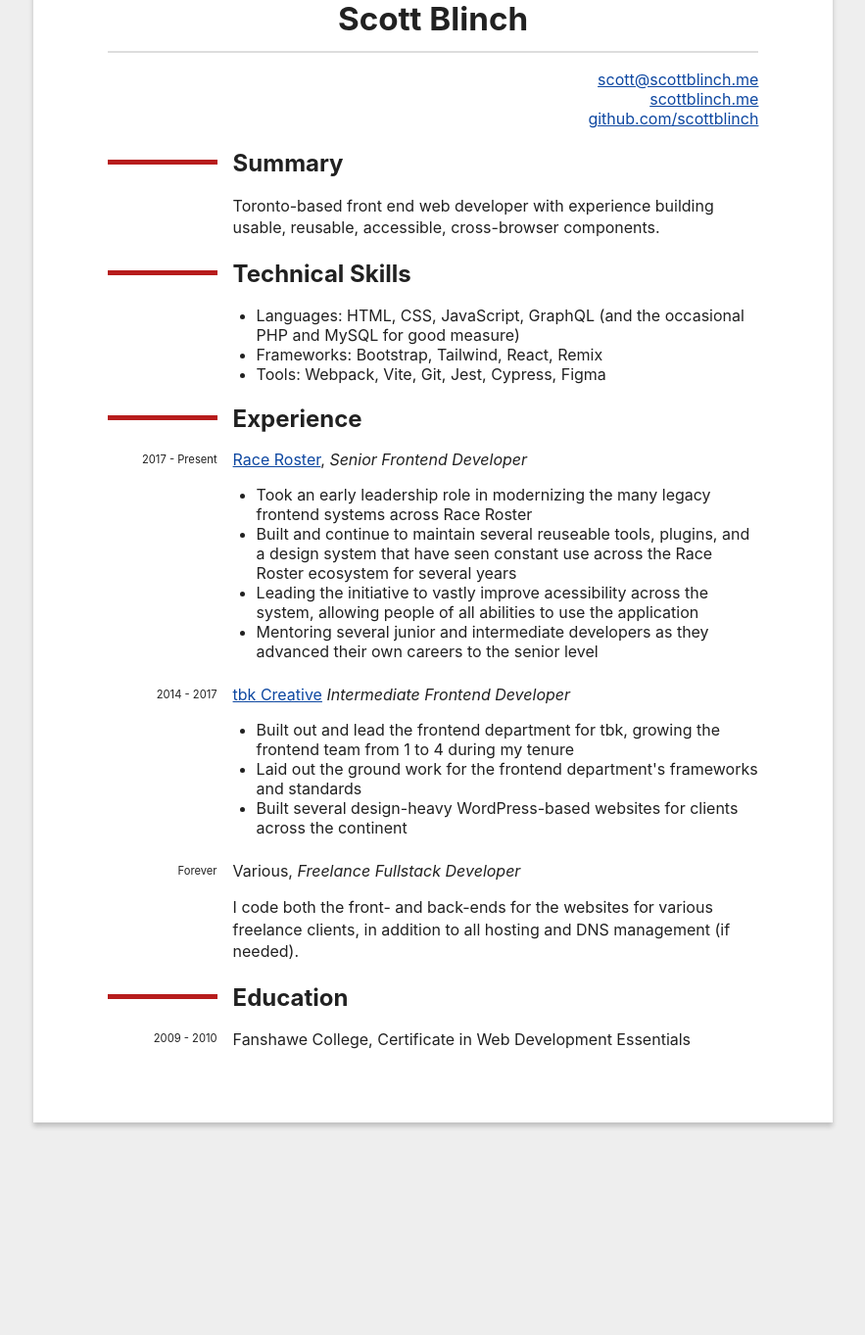
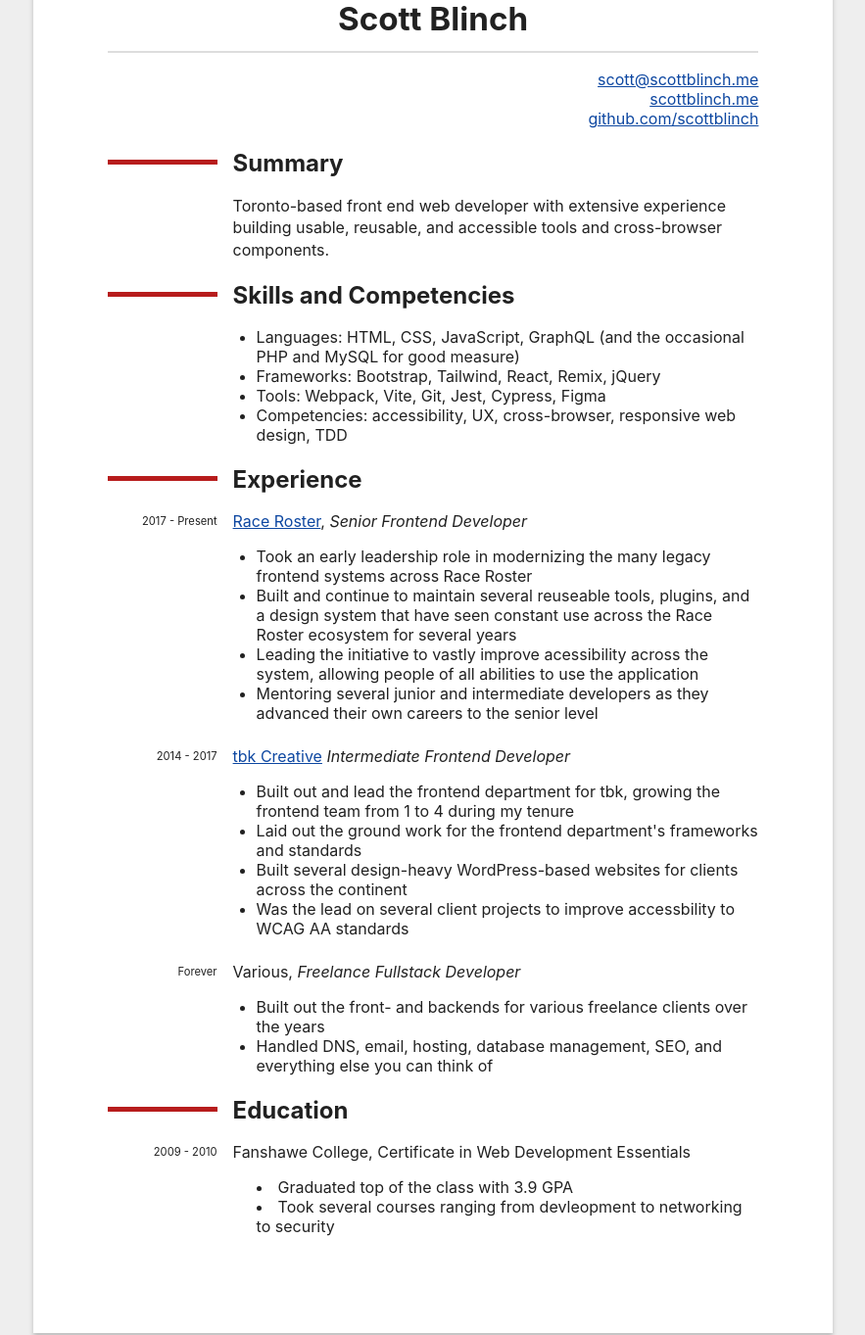
Before and after one commit to scottblinch/scottblinch.me, a website: page resume.html in a window 1280 px wide. Shown: the part 137-1500 px from the top of the page at 98% size, without its empty margins (198-1081 px from the left). Before the commit the page ends 1331 px from the top, so only its background shows below. Drawn offline with Linux system fonts and the light colour scheme.

Commit message:
More resume updates

```diff
--- a/resume.html
+++ b/resume.html
@@ -53,17 +53,18 @@
             <section class="resume-section summary">
                 <h2 class="resume-section-heading">Summary</h2>
                 <p>
-                    Toronto-based front end web developer with experience building usable, reusable, accessible, cross-browser components.
+                    Toronto-based front end web developer with extensive experience building usable, reusable, and accessible tools and cross-browser components.
                 </p>
             </section>
             <section class="resume-section skills">
-                <h2 class="resume-section-heading">Technical Skills</h2>
+                <h2 class="resume-section-heading">Skills and Competencies</h2>
                 <ul>
                     <li>
                         Languages: HTML, CSS, JavaScript, GraphQL (and the occasional PHP and MySQL for good measure)
                     </li>
-                    <li>Frameworks: Bootstrap, Tailwind, React, Remix</li>
+                    <li>Frameworks: Bootstrap, Tailwind, React, Remix, jQuery</li>
                     <li>Tools: Webpack, Vite, Git, Jest, Cypress, Figma</li>
+                    <li>Competencies: accessibility, UX, cross-browser, responsive web design, TDD</li>
                 </ul>
             </section>
             <section class="resume-section experience">
@@ -91,6 +92,7 @@
                         <li>Built out and lead the frontend department for tbk, growing the frontend team from 1 to 4 during my tenure</li>
                         <li>Laid out the ground work for the frontend department's frameworks and standards</li>
                         <li>Built several design-heavy WordPress-based websites for clients across the continent</li>
+                        <li>Was the lead on several client projects to improve accessbility to WCAG AA standards</li>
                     </ul>
                 </details>
                 <details open>
@@ -99,17 +101,22 @@
                         <em>Freelance Fullstack Developer</em>
                         <time>Forever</time>
                     </summary>
-                    <p>
-                        I code both the front- and back-ends for the websites for various freelance clients, in
-                        addition to all hosting and DNS management (if needed).
-                    </p>
+                    <ul>
+                        <li>Built out the front- and backends for various freelance clients over the years</li>
+                        <li>Handled DNS, email, hosting, database management, SEO, and everything else you can think of</li>
+                    </ul>
                 </details>
             </section>
             <section class="resume-section education">
                 <h2 class="resume-section-heading">Education</h2>
                 <details open>
-                    <summary>Fanshawe College, Certificate in Web Development Essentials
+                    <summary>
+                        Fanshawe College, Certificate in Web Development Essentials
                         <time>2009 - 2010</time>
+                        <ul>
+                            <li>Graduated top of the class with 3.9 GPA</li>
+                            <li>Took several courses ranging from devleopment to networking to security</li>
+                        </ul>
                     </summary>
                 </details>
             </section>
```
